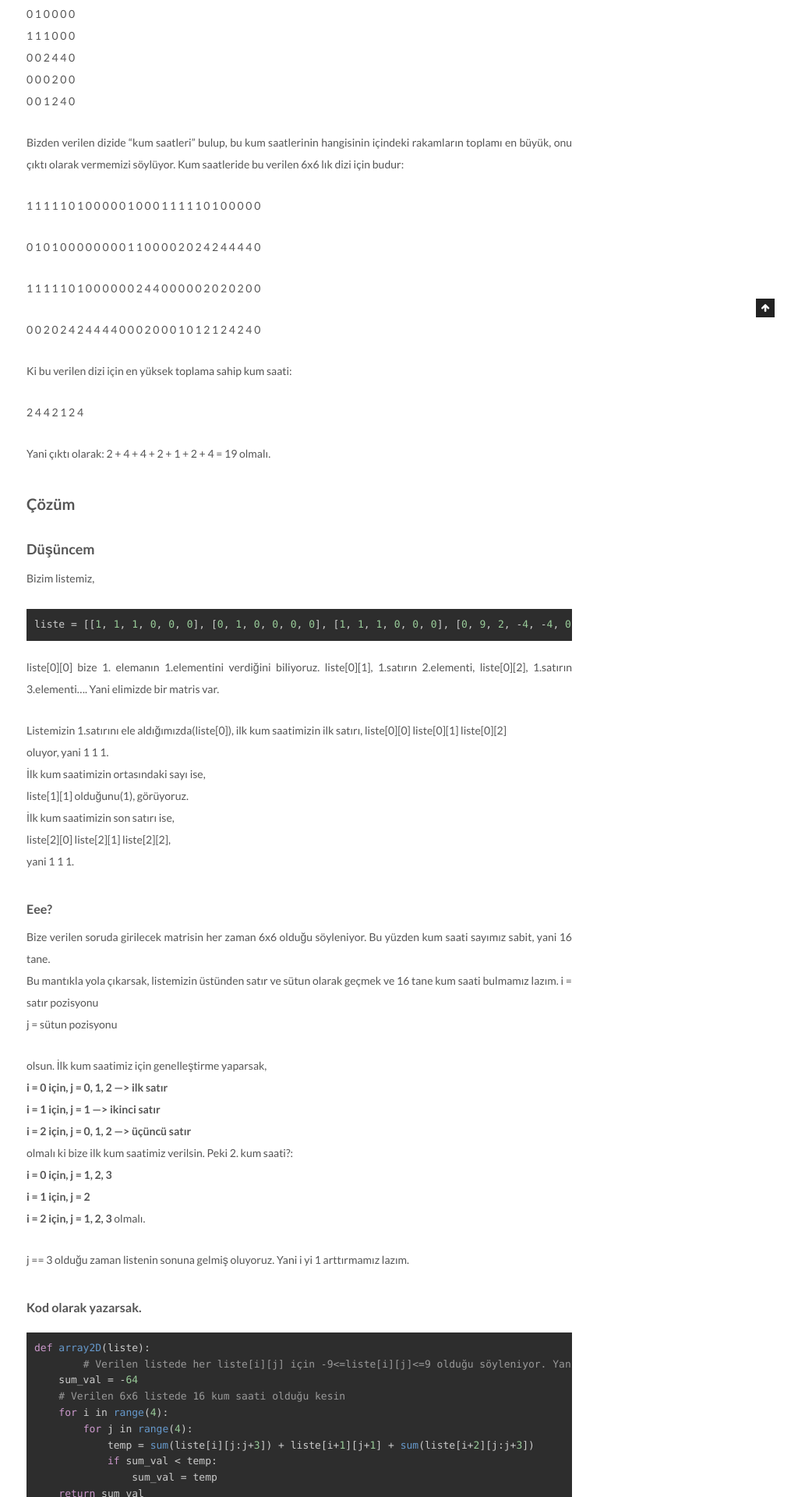
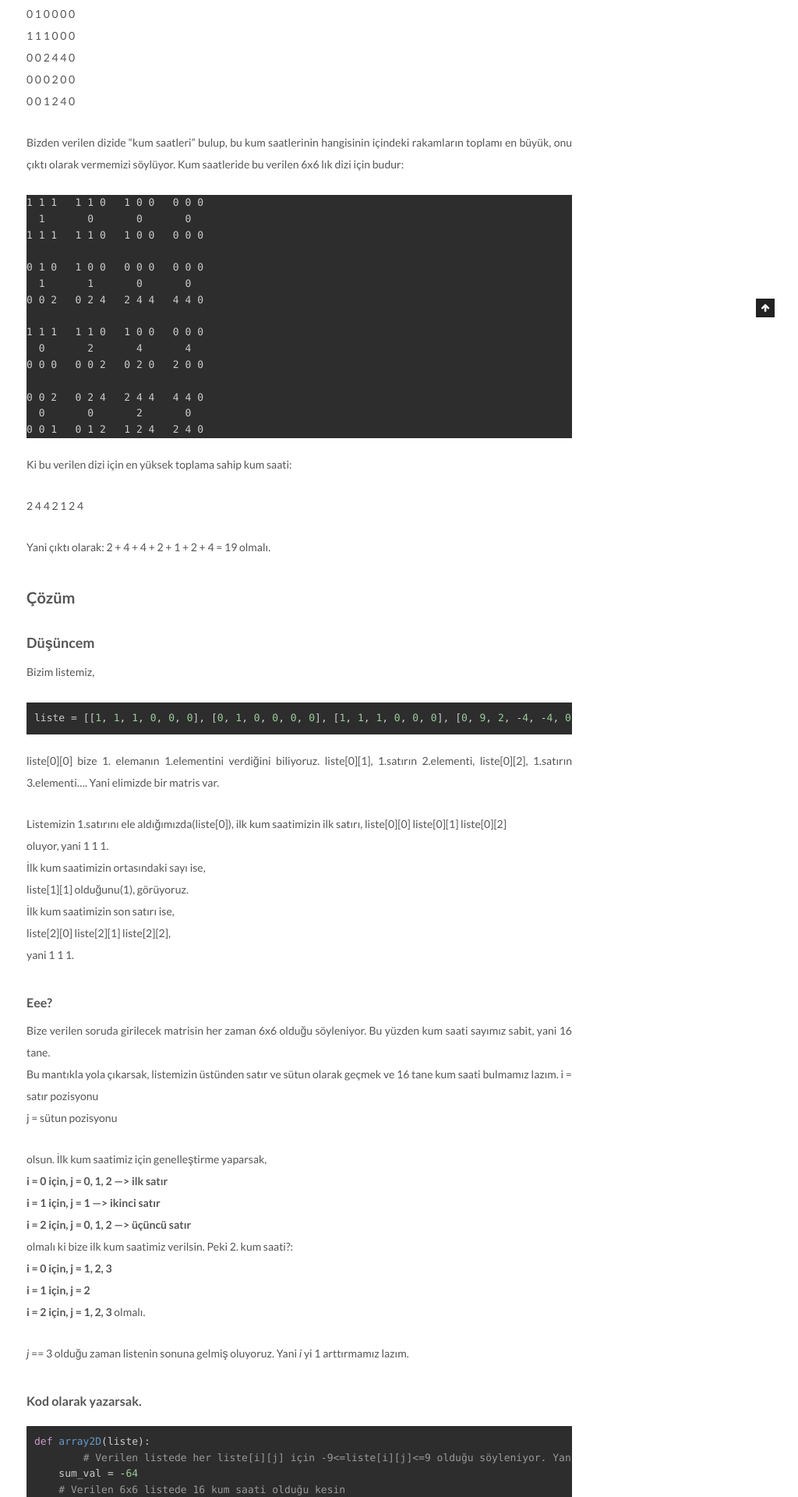
Before and after one commit to sergenp/sergenp.github.io, a Jekyll site: the page built from _posts/2018-05-05-hackerrank-2darr.md, in a window 1280 px wide. Shown: the part 593-2513 px from the top of the page at 78% size, without its empty margins (256-1280 px from the left). Built offline with Jekyll 4.4.1, drawn with Linux system fonts in a browser that asks for light colours; a script that is not in the unit is left out.

Commit message:
Update 2018-05-05-hackerrank-2darr.md

```diff
--- a/_posts/2018-05-05-hackerrank-2darr.md
+++ b/_posts/2018-05-05-hackerrank-2darr.md
@@ -19,7 +19,7 @@ Problemde bize 6x6 bir dizi veriliyor şöyle ki:
 0 0 1 2 4 0
 
 Bizden verilen dizide "kum saatleri" bulup, bu kum saatlerinin hangisinin içindeki rakamların toplamı en büyük, onu çıktı olarak vermemizi söylüyor. Kum saatleride bu verilen 6x6 lık dizi için budur:
-
+<pre>
 1 1 1   1 1 0   1 0 0   0 0 0
   1       0       0       0
 1 1 1   1 1 0   1 0 0   0 0 0
@@ -35,7 +35,7 @@ Bizden verilen dizide "kum saatleri" bulup, bu kum saatlerinin hangisinin içind
 0 0 2   0 2 4   2 4 4   4 4 0
   0       0       2       0
 0 0 1   0 1 2   1 2 4   2 4 0
-
+</pre>
 Ki bu verilen dizi için en yüksek toplama sahip kum saati:
 
 2 4 4
@@ -81,7 +81,7 @@ i = 1 için, j =    2
 i = 2 için, j = 1, 2, 3**
 olmalı.
 
-j == 3 olduğu zaman listenin sonuna gelmiş oluyoruz. Yani i yi 1 arttırmamız lazım.
+_j_ == 3 olduğu zaman listenin sonuna gelmiş oluyoruz. Yani _i_ yi 1 arttırmamız lazım.
 
 ##### Kod olarak yazarsak.
 
```
